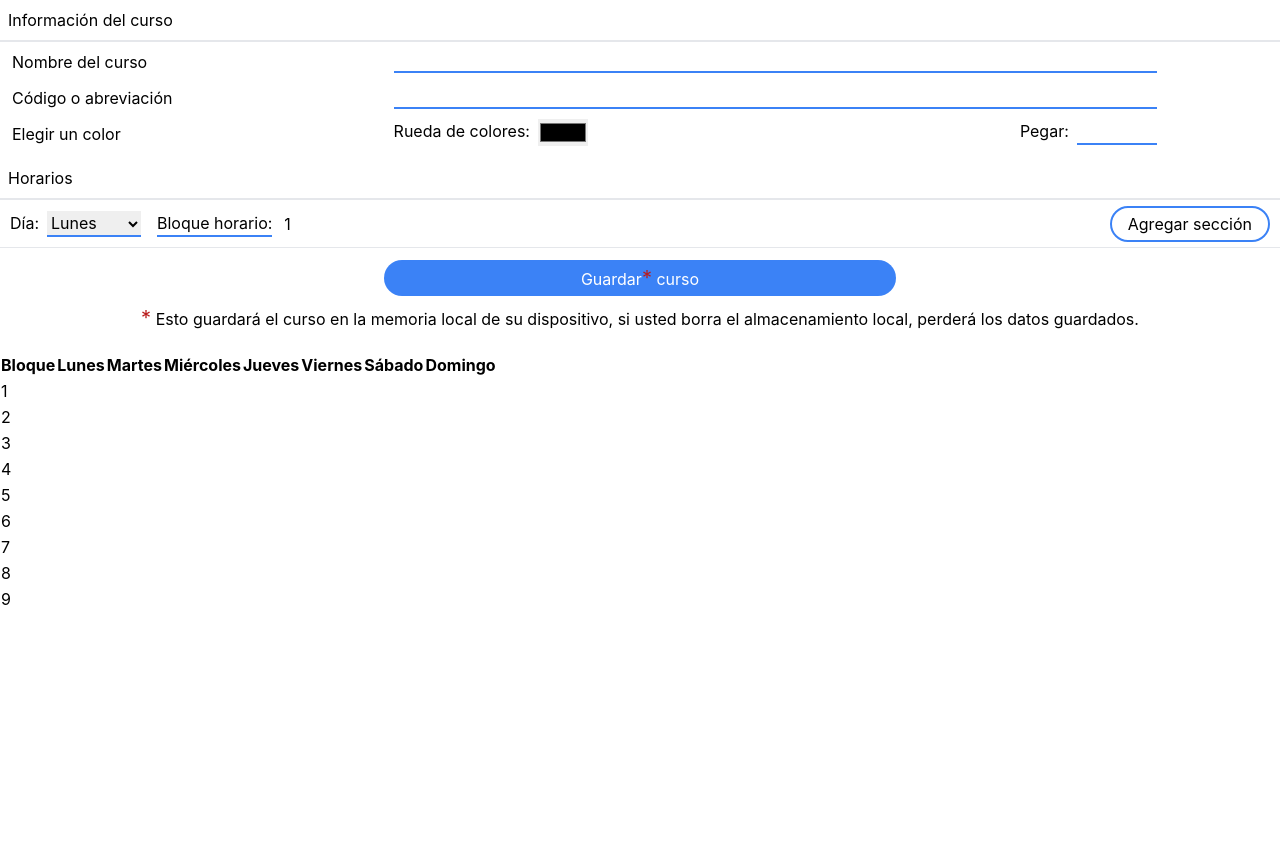
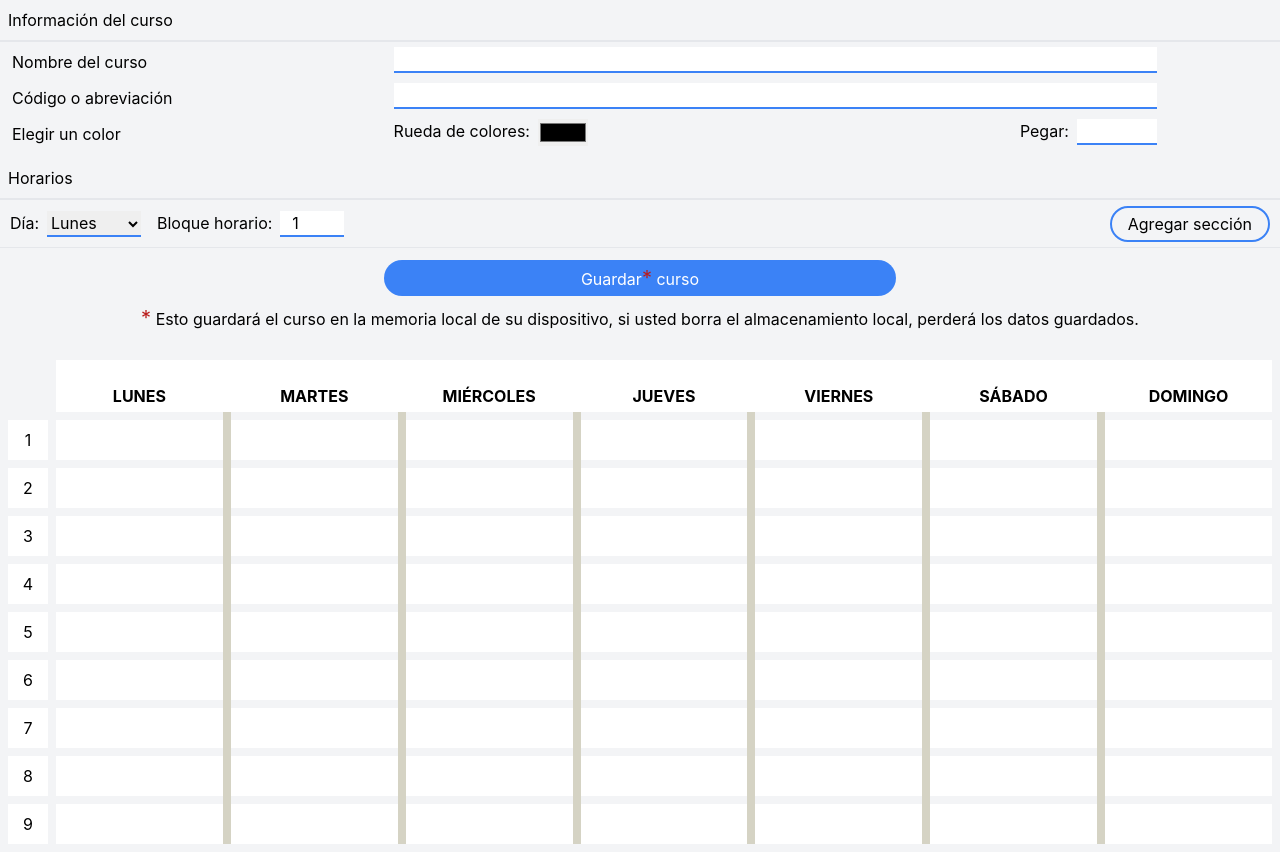
Before and after one commit to mguzm4n/schedule-maker-app, a React (Vite) app: page / in a window 1280 px wide. Before the commit the page ends 800 px from the top, so only its background shows below. Built offline with nearby package versions, Linux system fonts and the light colour scheme.

Commit message:
style schedule

```diff
--- a/src/components/AddSectionForm.tsx
+++ b/src/components/AddSectionForm.tsx
@@ -47,8 +47,8 @@ const AddSectionForm: FC<AddSectionFormProps> = ({ section, index, dispatch, tot
             </option>)
           }
         </select>
-        <label className="ml-4 border-b-2 border-blue-500" htmlFor={`blockId-${index}`} >Bloque horario:</label>
-        <input className="w-16 px-3" onChange={evt => onInputChange(evt, 'blockId')}
+        <label className="ml-4" htmlFor={`blockId-${index}`} >Bloque horario:</label>
+        <input className="w-16 px-3 ml-2 border-b-2 border-blue-500" onChange={evt => onInputChange(evt, 'blockId')}
           type="number" id={`blockId-${index}`}
           name="blockId" defaultValue={sectionState.blockId} />
       </div>
--- a/src/components/Schedule.tsx
+++ b/src/components/Schedule.tsx
@@ -1,6 +1,7 @@
-import { FC, useEffect, useState } from "react";
+import { FC, useEffect, useRef, useState } from "react";
 import { blockTimes, days } from "../data";
 import { Course, Section } from "../hooks/courseFormReducer";
+import ScheduleHeader from "./ScheduleHeader";
 
 interface Props {
   courses: Course[]
@@ -13,8 +14,8 @@ type CourseSection = {
 }
 
 const Schedule: FC<Props> = ({ courses }) => {
-  const headerTags = ['Bloque', ...days];
   const [finalSchedule, setFinalSchedule] = useState<Array<[number, CourseSection[]]>>([]);
+  const tableBodyRef = useRef<HTMLTableSectionElement>(null);
 
   useEffect(() => {
     const scheduleByBlockId = new Map<number, CourseSection[]>();
@@ -32,25 +33,22 @@ const Schedule: FC<Props> = ({ courses }) => {
     setFinalSchedule(scheduleArr);
   }, [courses]);
 
-
   return(
     <div>
       {courses.map(course => <div>{ course.name }</div>)}
-      <table>
-        <thead>
-          <tr>
-            {headerTags.map(day => {
-              return <th key={day}>{ day }</th>
-            })}
-          </tr>
-        </thead>
-        <tbody>
+      <table className="w-full table-fixed border-separate border-spacing-x-2 border-spacing-y-2">
+        <ScheduleHeader tableBodyRef={tableBodyRef} />
+        <tbody ref={tableBodyRef}>
           {
             finalSchedule.map(([ blockId, sections ]) => {
               return(
               <tr>
-                  <td>{ blockId }</td>
-                  {days.map((day) => <td>{sections.find((section) => section.sectionDay === day)?.courseName}</td>)}
+                  <td className="text-center bg-white py-2">{ blockId }</td>
+                  {days.map((day) => (
+                    <td className="text-center bg-white py-2">
+                      {sections.find((section) => section.sectionDay === day)?.courseCode}
+                    </td>
+                  ))}
               </tr>)
             })
           }
--- /dev/null
+++ b/src/components/ScheduleHeader.tsx
@@ -0,0 +1,52 @@
+import { useState, useEffect, useRef, CSSProperties, FC, RefObject } from "react";
+import { days } from "../data";
+
+type CSSHeights = CSSProperties & {
+  "--headerHeight": string,
+  "--headerLineHeight": string,
+};
+
+const initialHeight: CSSHeights = {
+  "--headerHeight": "0px",
+  "--headerLineHeight": "0px",
+};
+
+interface Props {
+  tableBodyRef: RefObject<HTMLTableSectionElement>,
+}
+
+const ScheduleHeader: FC<Props> = ({ tableBodyRef }) => {
+  const [heights, setHeights] = useState(initialHeight);
+
+  const headerHeightRef = useRef<HTMLTableCellElement>(null);
+  const headerTags = ['Bloque', ...days];
+
+  useEffect(() => {
+    if (headerHeightRef.current !== null && tableBodyRef.current !== null) {
+      const headerHeight = headerHeightRef.current.offsetHeight;
+      const headerLineHeight = tableBodyRef.current.offsetHeight;
+      setHeights({
+        "--headerHeight": `${headerHeight}px`,
+        "--headerLineHeight": `${headerLineHeight}px`
+      });
+    }
+  }, [headerHeightRef.current, tableBodyRef.current]);
+
+  return (
+    <thead>
+      <tr className="">
+        {headerTags.map((day, idx) => {
+          if (idx == 0) {
+            return <th key={day} ref={headerHeightRef} className="w-10 bg-transparent">
+            </th>
+          }
+          return <th style={ heights } className="line pt-6 pb-1 px-2 bg-white" key={day}>
+            <p className="uppercase text-center">{ day }</p>
+          </th>
+        })}
+      </tr>
+    </thead>
+  )
+};
+
+export default ScheduleHeader;
--- a/src/index.css
+++ b/src/index.css
@@ -1,6 +1,35 @@
 @tailwind base;
 @tailwind components;
 @tailwind utilities;
+
+@layer components {
+  .line {
+    position: relative;
+  }
+
+  /* Long line column */
+  .line:not(.line:last-child)::after {
+    content: '';
+    background-color: #d5d3c4;
+    position: absolute;
+    width: theme(width.2);
+    height: calc(var(--headerLineHeight) + theme(width.2));
+    top: 100%;
+    left: 100%;
+  }
+
+  /* Header line */
+  .line:not(.line:last-child)::before {
+    content: '';
+    background-color: white;
+    position: absolute;
+    width: theme(width.2);
+    height: var(--headerHeight);
+    top: 0;
+    left: 100%;
+  }
+
+}
 
 :root {
   font-family: Inter, Avenir, Helvetica, Arial, sans-serif;
@@ -11,5 +40,5 @@
 
 
 body {
-  background-color: white;
+  background-color: rgb(243 244 246);
 }
```
